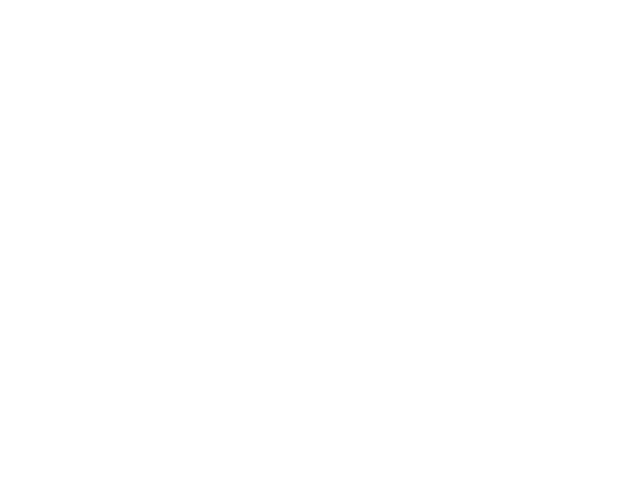
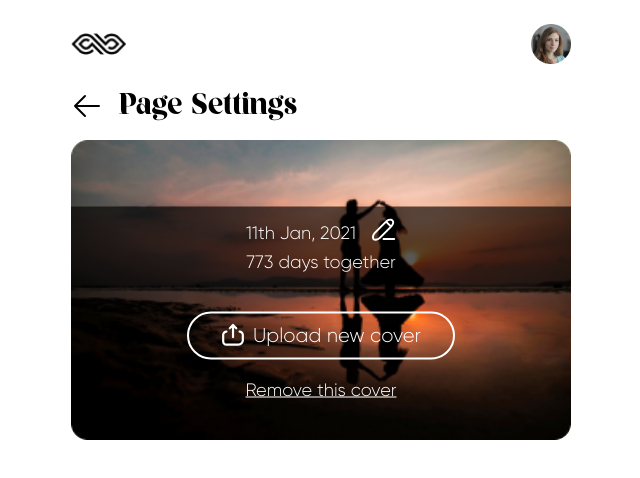
Before and after one commit to focus110/infinity-moments, a React (Create React App) app: page /page-settings in a window 1280 px wide. Before the commit this address had no page. Shown: the top 478 px of the page, without its empty margins (319-959 px from the left). Built offline with nearby package versions, Linux system fonts and the light colour scheme.

Commit message:
added page settings banner, nav, and page title

```diff
--- a/src/App.js
+++ b/src/App.js
@@ -1,12 +1,14 @@
 import { BrowserRouter, Route, Routes } from "react-router-dom";
 import Partner from "./pages/Partner";
 import "./App.css";
+import PageSettings from "./pages/PageSettings";
 
 function App() {
   return (
     <BrowserRouter>
       <Routes>
         <Route path="/" element={<Partner />} />
+        <Route path="/page-settings" element={<PageSettings />} />
       </Routes>
     </BrowserRouter>
   );
--- /dev/null
+++ b/src/components/PageTitle.js
@@ -0,0 +1,28 @@
+import React from "react";
+import Title from "./Title";
+
+const PageTitle = () => {
+  return (
+    <div className="wrapper flex items-center space-x-4 pb-4">
+      <button>
+        <svg
+          xmlns="http://www.w3.org/2000/svg"
+          fill="none"
+          viewBox="0 0 24 24"
+          strokeWidth={1.5}
+          stroke="currentColor"
+          className="w-8 h-8"
+        >
+          <path
+            strokeLinecap="round"
+            strokeLinejoin="round"
+            d="M10.5 19.5L3 12m0 0l7.5-7.5M3 12h18"
+          />
+        </svg>
+      </button>
+      <Title title="Page Settings" />
+    </div>
+  );
+};
+
+export default PageTitle;
--- /dev/null
+++ b/src/components/UploadCover.js
@@ -0,0 +1,72 @@
+import React from "react";
+import profileImg from "../assets/profile-Img.png";
+import heroImg from "../assets/hero-Img.png";
+
+const UploadCover = () => {
+  return (
+    <div className="wrapper relative">
+      <div className="w-full absolute top-[55%] left-[50%] -translate-x-[50%] -translate-y-[50%]  flex flex-col justify-center items-center">
+        <div className="w-full flex flex-col items-center mx-auto text-center md:space-y-[1px] bg-black bg-opacity-[65%] py-3 mb-6">
+          <div className="flex justify-center items-start space-x-4 text-white text-center">
+            <p className="text-white text-sm md:text-lg">11th Jan, 2021 </p>
+            <button>
+              <svg
+                className="w-6 h-6"
+                viewBox="0 0 12 12"
+                fill="none"
+                xmlns="http://www.w3.org/2000/svg"
+              >
+                <path
+                  d="M5.77781 10.3047H11.0903M7.02769 1.55469L1.40367 7.17871C0.992011 7.59039 0.666992 8.09008 0.568048 8.66377C0.468142 9.24302 0.434892 9.96189 0.777698 10.3047C1.1205 10.6475 1.83937 10.6143 2.41862 10.5143C2.99232 10.4154 3.49201 10.0904 3.90367 9.67871L9.52769 4.05469M7.02769 1.55469C7.02769 1.55469 8.90269 -0.320312 10.1527 0.929688C11.4027 2.17969 9.52769 4.05469 9.52769 4.05469M7.02769 1.55469L9.52769 4.05469"
+                  stroke="white"
+                  stroke-linecap="round"
+                  stroke-linejoin="round"
+                />
+              </svg>
+            </button>
+          </div>
+          <p className="text-white text-sm md:text-lg">773 days together</p>
+        </div>
+
+        <button className="flex mx-auto items-center text-white space-x-2 py-2 px-8 border-[2.5px] border-white rounded-3xl mb-4">
+          <svg
+            className="w-6 h-6"
+            viewBox="0 0 10 11"
+            fill="none"
+            xmlns="http://www.w3.org/2000/svg"
+          >
+            <path
+              d="M5.51721 6.20557C5.51806 6.48172 5.29491 6.70627 5.01876 6.70712C4.74266 6.70802 4.51806 6.48482 4.51721 6.20872L5.51721 6.20557Z"
+              fill="white"
+            />
+            <path
+              d="M3.85934 2.56423L4.50376 1.91577L4.51721 6.20866L5.51721 6.20551L5.50376 1.91264L6.15221 2.55704C6.34806 2.75169 6.66466 2.75071 6.85931 2.55483C7.05396 2.35896 7.05296 2.04237 6.85711 1.84773L4.99776 0L3.15002 1.85934L3.85934 2.56423Z"
+              fill="white"
+            />
+            <path
+              d="M3.15001 1.85938C2.95536 2.05525 2.95635 2.37184 3.15222 2.56649C3.34809 2.76114 3.66469 2.76014 3.85933 2.56426L3.15001 1.85938Z"
+              fill="white"
+            />
+            <path
+              d="M1 5.20239C1 4.65009 1.44772 4.20239 2 4.20239C2.27614 4.20239 2.5 3.97854 2.5 3.70239C2.5 3.42625 2.27614 3.20239 2 3.20239C0.89543 3.20239 0 4.09782 0 5.20239V8.20239C0 9.30694 0.89543 10.2024 2 10.2024H7.5C8.8807 10.2024 10 9.08309 10 7.70239V5.20239C10 4.09782 9.10455 3.20239 8 3.20239C7.72385 3.20239 7.5 3.42625 7.5 3.70239C7.5 3.97854 7.72385 4.20239 8 4.20239C8.5523 4.20239 9 4.65009 9 5.20239V7.70239C9 8.53084 8.32845 9.20239 7.5 9.20239H2C1.44772 9.20239 1 8.75469 1 8.20239V5.20239Z"
+              fill="white"
+            />
+          </svg>
+          <span className="text-white text-lg md:text-xl">
+            Upload new cover
+          </span>
+        </button>
+
+        <button className="text-center">
+          <p className="underline font-medium text-white md:text-lg">
+            Remove this cover
+          </p>
+        </button>
+      </div>
+
+      <img className="w-full rounded-2xl" src={heroImg} alt="!#" />
+    </div>
+  );
+};
+
+export default UploadCover;
--- /dev/null
+++ b/src/pages/PageSettings.js
@@ -0,0 +1,16 @@
+import React from "react";
+import Nav from "../components/Nav";
+import PageTitle from "../components/PageTitle";
+import UploadCover from "../components/UploadCover";
+
+const PageSettings = () => {
+  return (
+    <div>
+      <Nav />
+      <PageTitle />
+      <UploadCover />
+    </div>
+  );
+};
+
+export default PageSettings;
```
Also changed, not shown: src/assets/pen.svg (added), src/assets/upload.svg (added).
